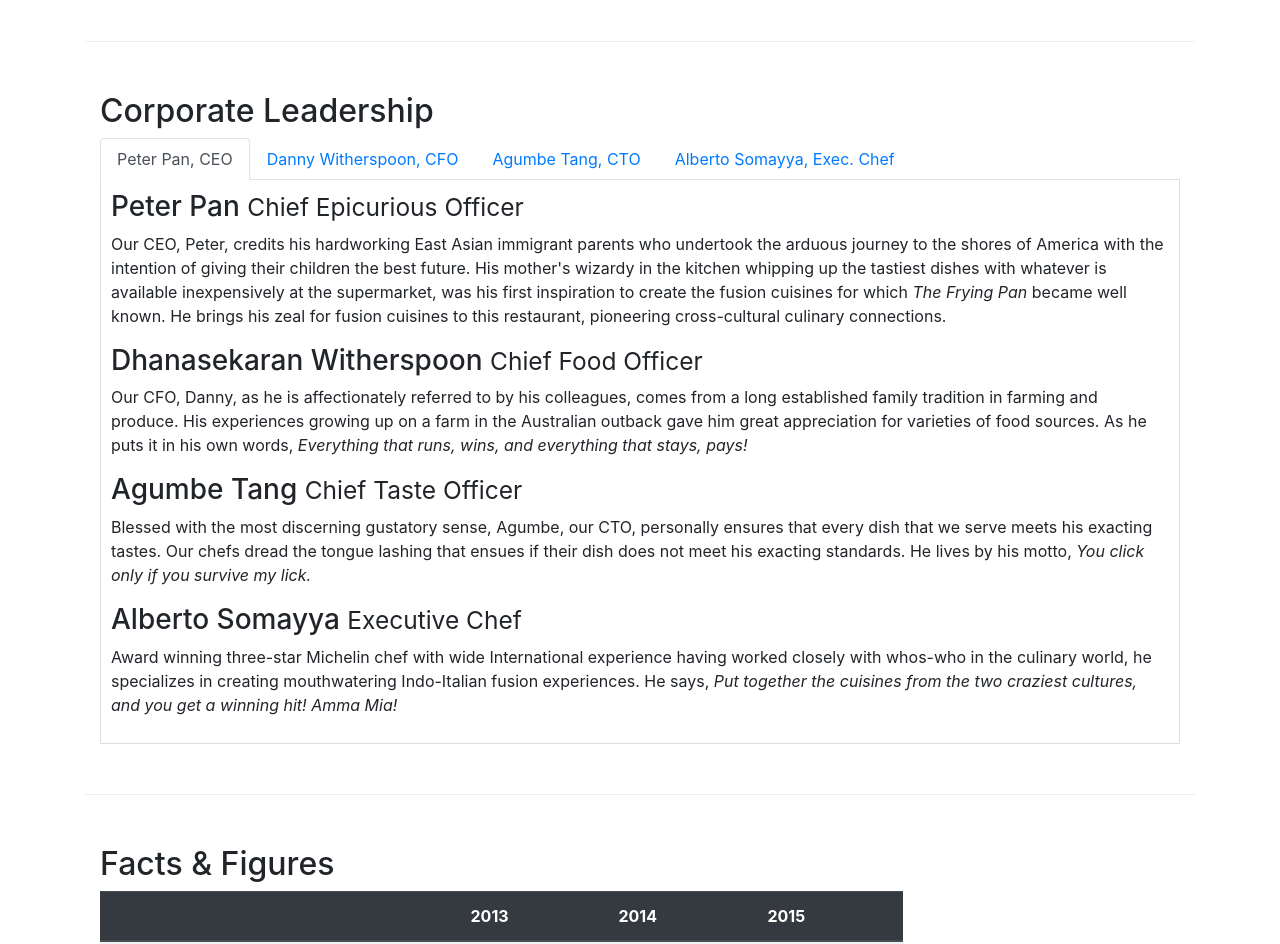
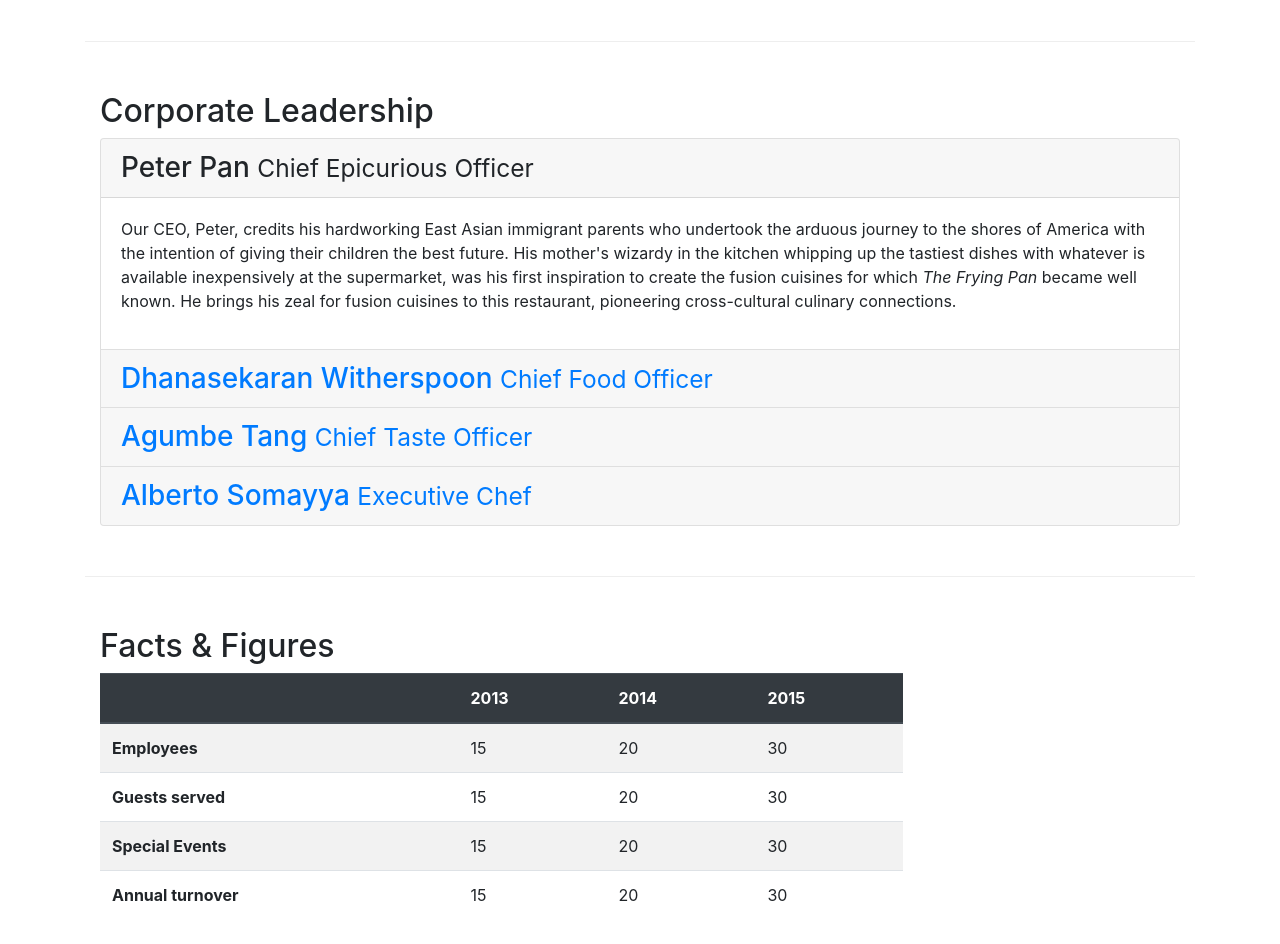
Before and after one commit to hcone5006/conFusion, a plain HTML site: page aboutus.html in a window 1280 px wide. Shown: the part 940-1884 px from the top of the page. Drawn offline with nearby package versions, Linux system fonts and the light colour scheme.

Commit message:
accordions

```diff
--- a/aboutus.html
+++ b/aboutus.html
@@ -141,44 +141,75 @@
             <div class="col col-12 col-sm-12">
                 <h2>Corporate Leadership</h2>
 
-                <ul class="nav nav-tabs">
-                    <li class="nav-item">
-                      <a class="nav-link active" href="#peter"
-                        role="tab" data-toggle="tab">Peter Pan, CEO</a>
-                    </li>
-                    <li class="nav-item">
-                      <a class="nav-link" href="#danny" role="tab"
-                        data-toggle="tab">Danny Witherspoon, CFO</a>
-                    </li>
-                    <li class="nav-item">
-                      <a class="nav-link" href="#agumbe"role="tab"
-                        data-toggle="tab">Agumbe Tang, CTO</a>
-                    </li>
-                    <li class="nav-item">
-                      <a class="nav-link" href="#alberto" role="tab"
-                        data-toggle="tab">Alberto Somayya, Exec. Chef</a>
-                    </li>
-                </ul>
+                <div class="accordion">
 
-                <div class="tab-content">
-                    <div role="tabpanel" class="tab-pane fade show active" id="peter">
-                        <h3>Peter Pan <small>Chief Epicurious Officer</small></h3>
-                        <p class="d-none d-sm-block">Our CEO, Peter, credits his hardworking East Asian immigrant parents who undertook the arduous journey to the shores of America with the intention of giving their children the best future. His mother's wizardy in the kitchen whipping up the tastiest dishes with whatever is available inexpensively at the supermarket, was his first inspiration to create the fusion cuisines for which <em>The Frying Pan</em> became well known. He brings his zeal for fusion cuisines to this restaurant, pioneering cross-cultural culinary connections.</p>
+                    <div class="card">
+                        <div class="card-header" role="tab" id="peterhead">
+                        <h3 class="mb-0">
+                            <a data-toggle="collapse" data-target="#peter">
+                            Peter Pan <small>Chief Epicurious Officer</small>
+                            </a>
+                        </h3>
+                        </div>
+                        <div class="collapse show" id="peter" data-parent="#accordion">
+                            <div class="card-body">
+                                <p class="d-none d-sm-block">
+                                    Our CEO, Peter, credits his hardworking East Asian immigrant parents who undertook the arduous journey to the shores of America with the intention of giving their children the best future. His mother's wizardy in the kitchen whipping up the tastiest dishes with whatever is available inexpensively at the supermarket, was his first inspiration to create the fusion cuisines for which <em>The Frying Pan</em> became well known. He brings his zeal for fusion cuisines to this restaurant, pioneering cross-cultural culinary connections.
+                                </p>
+                            </div>
+                        </div>
                     </div>
 
-                    <div role="tabpanel" class="tab-pane fade show active" id="danny">
-                        <h3>Dhanasekaran Witherspoon <small>Chief Food Officer</small></h3>
-                        <p class="d-none d-sm-block">Our CFO, Danny, as he is affectionately referred to by his colleagues, comes from a long established family tradition in farming and produce. His experiences growing up on a farm in the Australian outback gave him great appreciation for varieties of food sources. As he puts it in his own words, <em>Everything that runs, wins, and everything that stays, pays!</em></p>
+                    <div class="card">
+                        <div class="card-header" role="tab" id="dannyhead">
+                            <h3 class="mb-0">
+                                <a class="collapsed" data-toggle="collapse" data-target="#danny">
+                                Dhanasekaran Witherspoon <small>Chief Food Officer</small>
+                                </a>
+                            </h3>
+                        </div>
+                        <div class="collapse" id="danny" data-parent="#accordion">
+                            <div class="card-body">
+                                <p class="d-none d-sm-block">
+                                    Our CFO, Danny, as he is affectionately referred to by his colleagues, comes from a long established family tradition in farming and produce. His experiences growing up on a farm in the Australian outback gave him great appreciation for varieties of food sources. As he puts it in his own words, <em>Everything that runs, wins, and everything that stays, pays!</em>
+                                </p>
+                            </div>
+                        </div>
                     </div>
 
-                    <div role="tabpanel" class="tab-pane fade show active" id="agumbe">
-                        <h3>Agumbe Tang <small>Chief Taste Officer</small></h3>
-                        <p class="d-none d-sm-block">Blessed with the most discerning gustatory sense, Agumbe, our CTO, personally ensures that every dish that we serve meets his exacting tastes. Our chefs dread the tongue lashing that ensues if their dish does not meet his exacting standards. He lives by his motto, <em>You click only if you survive my lick.</em></p>
+                    <div class="card">
+                        <div class="card-header" role="tab" id="agumbehead">
+                            <h3 class="mb-0">
+                                <a class="collapsed" data-toggle="collapse" data-target="#agumbe">
+                                Agumbe Tang <small>Chief Taste Officer</small>
+                                </a>
+                            </h3>
+                        </div>
+
+                        <div class="collapse" id="agumbe" data-parent="#accordion">
+                            <div class="card-body">
+                                <p class="d-none d-sm-block">
+                                    Blessed with the most discerning gustatory sense, Agumbe, our CTO, personally ensures that every dish that we serve meets his exacting tastes. Our chefs dread the tongue lashing that ensues if their dish does not meet his exacting standards. He lives by his motto, <em>You click only if you survive my lick.</em>
+                                </p>
+                            </div>
+                        </div>
                     </div>
 
-                    <div role="tabpanel" class="tab-pane fade show active" id="alberto">
-                        <h3>Alberto Somayya <small>Executive Chef</small></h3>
-                        <p class="d-none d-sm-block">Award winning three-star Michelin chef with wide International experience having worked closely with whos-who in the culinary world, he specializes in creating mouthwatering Indo-Italian fusion experiences. He says, <em>Put together the cuisines from the two craziest cultures, and you get a winning hit! Amma Mia!</em></p>
+                    <div class="card">
+                        <div class="card-header" role="tab" id="albertohead">
+                            <h3 class="mb-0">
+                                <a class="collapsed" data-toggle="collapse" data-target="#alberto">
+                                Alberto Somayya <small>Executive Chef</small>
+                                </a>
+                            </h3>
+                        </div>
+                        <div class="collapse" id="alberto" data-parent="#accordion">
+                            <div class="card-body">
+                                <p class="d-none d-sm-block">
+                                    Award winning three-star Michelin chef with wide International experience having worked closely with whos-who in the culinary world, he specializes in creating mouthwatering Indo-Italian fusion experiences. He says, <em>Put together the cuisines from the two craziest cultures, and you get a winning hit! Amma Mia!</em>
+                                </p>
+                            </div>
+                        </div>
                     </div>
 
                 </div>
```
